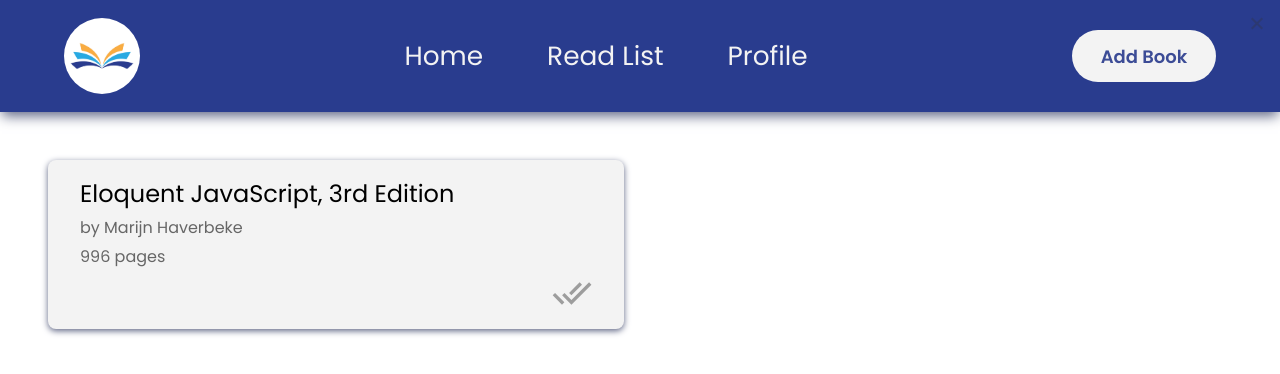
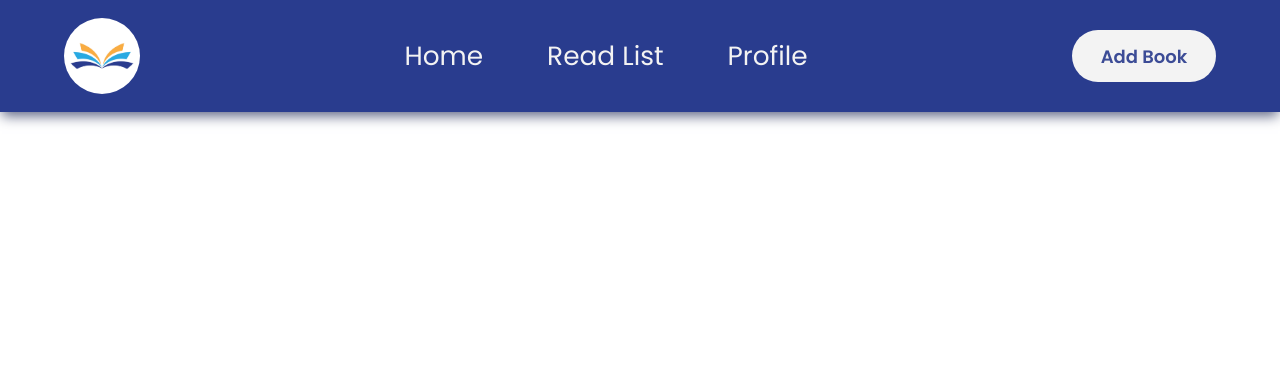
Before and after one commit to Luzefiru/odin-library, a website: page src/index.html in a window 1280 px wide. Drawn offline with Linux system fonts and the light colour scheme.

Commit message:
feat: remove dummy data

```diff
--- a/src/index.html
+++ b/src/index.html
@@ -20,13 +20,6 @@
     </nav>
 
     <main>
-      <div class="main__card card--book">
-        <p class="card--book__title">Eloquent JavaScript, 3rd Edition</p>
-        <a href="#" class="close"></a>
-        <p class="card--book__author">by Marijn Haverbeke</p>
-        <p class="card--book__pages">996 pages</p>
-        <svg class="card--book__have-read-check" xmlns="http://www.w3.org/2000/svg" viewBox="0 0 24 24"><path d="M0.41,13.41L6,19L7.41,17.58L1.83,12M22.24,5.58L11.66,16.17L7.5,12L6.07,13.41L11.66,19L23.66,7M18,7L16.59,5.58L10.24,11.93L11.66,13.34L18,7Z" /></svg>
-      </div>
       <!-- Books will be inserted via the "Add Book" button -->
     </main>
 
```
Also changed, not shown: src/script.js (+8 -5 lines).
